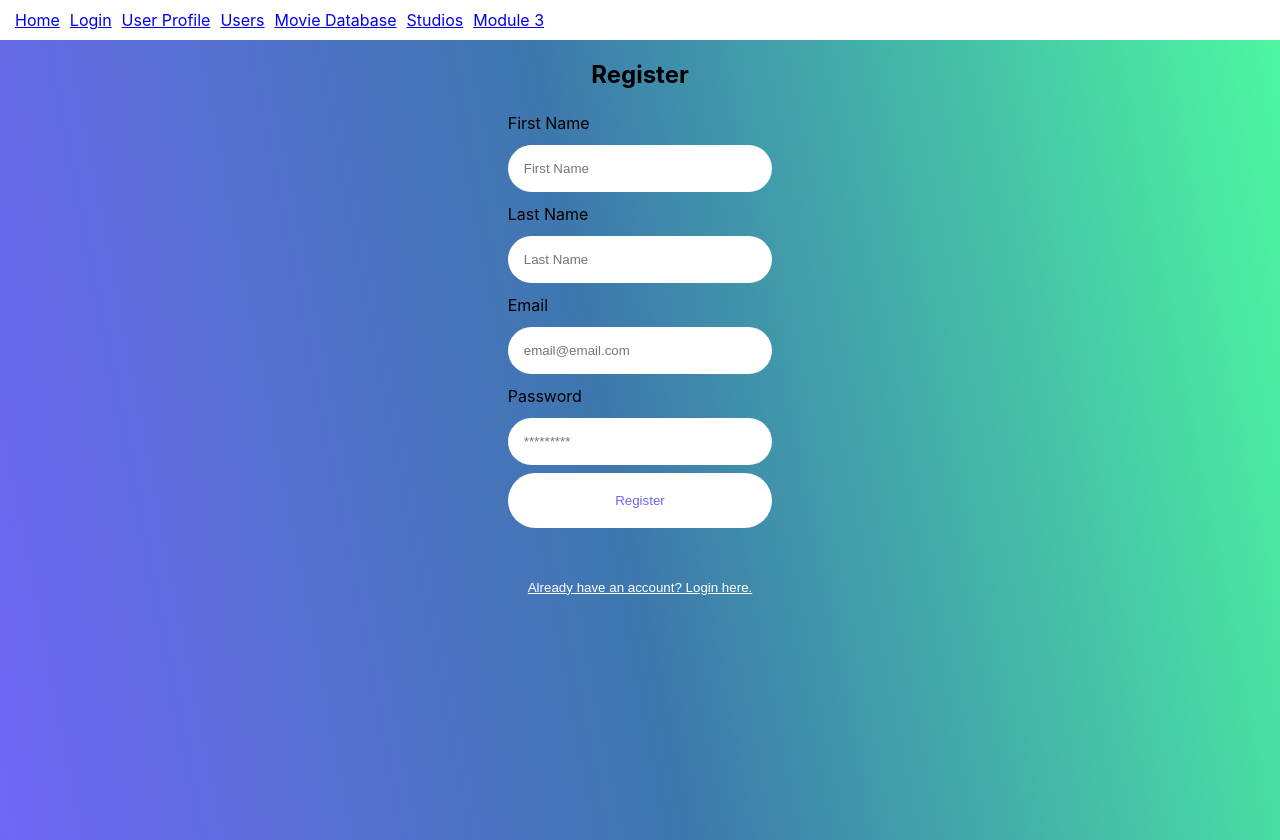
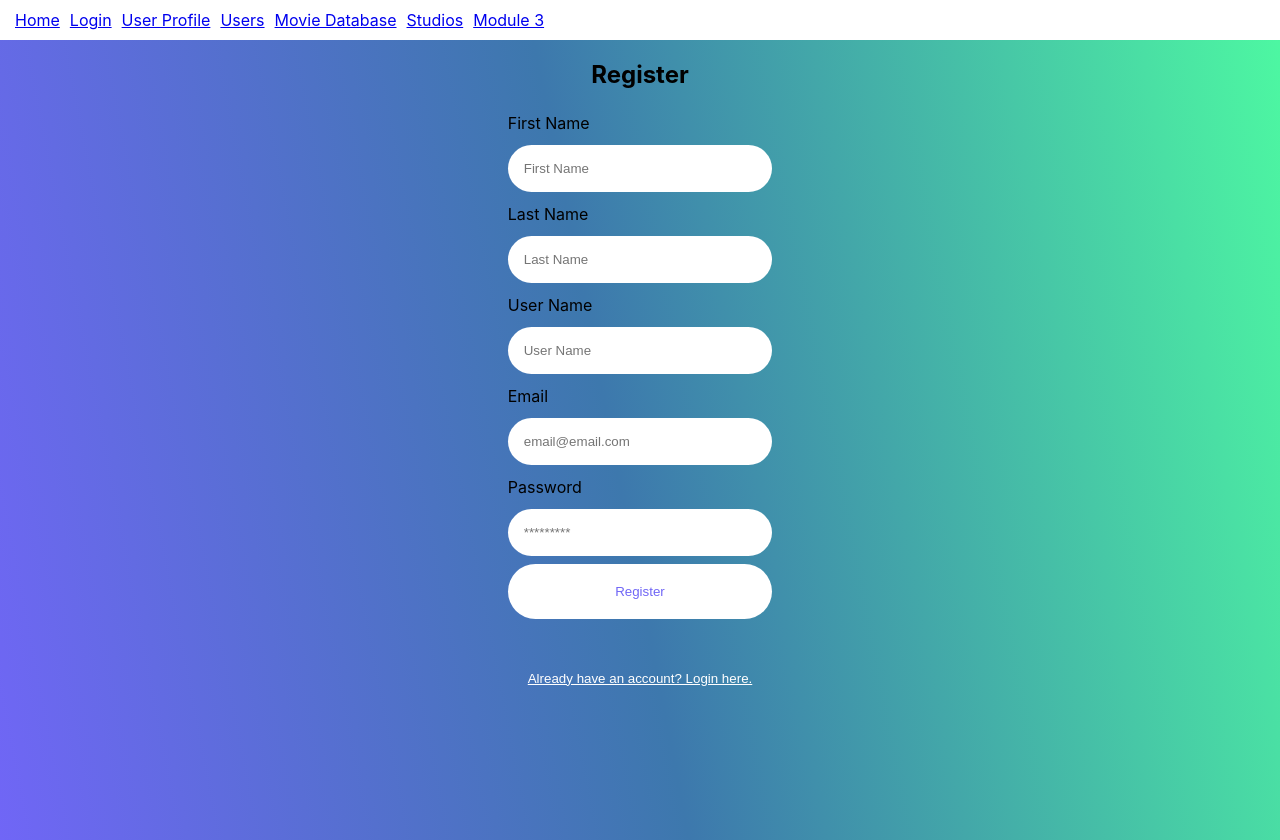
Before and after one commit to gorgashaft/cs415_project, a React (Create React App) app in the folder website/: page /register in a window 1280 px wide. Built offline with nearby package versions, Linux system fonts and the light colour scheme.

Commit message:
added username field to registerform

```diff
--- a/website/src/Components/RegisterForm.jsx
+++ b/website/src/Components/RegisterForm.jsx
@@ -3,10 +3,11 @@ import { useNavigate } from "react-router-dom"
 
 export const RegisterForm = (props) => {
     const navigate = useNavigate();
+    const [firstName, setFirstName] = useState('');
+    const [lastName, setLastName] = useState('');
+    const [username, setUsername] = useState('');
     const [email, setEmail] = useState('');
     const [pass, setPass] = useState('');
-    const [firstName, setFirstName] = useState('');
-    const [lastName, setLastName] = useState('');
     const [error, setError] = useState('');
 
     const handleSubmit = (e) => {
@@ -17,8 +18,9 @@ export const RegisterForm = (props) => {
         const payload = JSON.stringify({
             first_name: firstName,
             last_name: lastName,
+            username: username,
             email: email,
-            pass_word: pass
+            password: pass
         })
         try {
             fetch('http://localhost:8000/users/',{
@@ -54,9 +56,10 @@ export const RegisterForm = (props) => {
                 console.error(error)
             });
             if (success) {
-                setEmail('')
                 setFirstName('')
                 setLastName('')
+                setUsername('')
+                setEmail('')
                 setPass('')
                 setError('Registered Successfully!')
             }
@@ -76,13 +79,21 @@ export const RegisterForm = (props) => {
             <form className="register-form" onSubmit={handleSubmit}>
                 <label htmlFor="firstName">First Name</label>
                 <input required value={firstName} onChange={(e) => setFirstName(e.target.value)} type="text" placeholder="First Name" id="firstName" name="firstName"/>
+
                 <label htmlFor="lastName">Last Name</label>
                 <input required value={lastName} onChange={(e) => setLastName(e.target.value)} type="text" placeholder="Last Name" id="lastName" name="lastName"/>
+
+                <label htmlFor="username">User Name</label>
+                <input required value={username} onChange={(e) => setUsername(e.target.value)} type="text" placeholder="User Name" id="username" name="username"/>
+
                 <label htmlFor="email">Email</label>
                 <input required value={email} onChange={(e) => setEmail(e.target.value)} type="email" placeholder="email@email.com" id="email" name="email"/>
+
                 <label htmlFor="password">Password</label>
                 <input required value={pass} onChange={(e) => setPass(e.target.value)} type="password" placeholder="*********" id="password" name="password"/>
+
                 <button type="submit">Register</button>
+
                 <p className="text-success"><b>{error}</b></p>
             </form>
 
```
